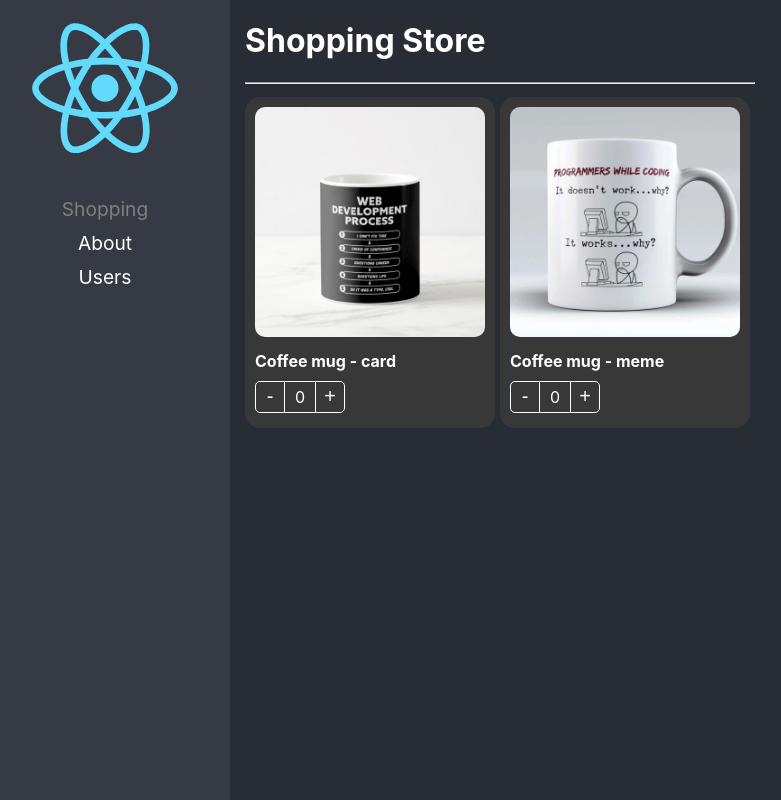
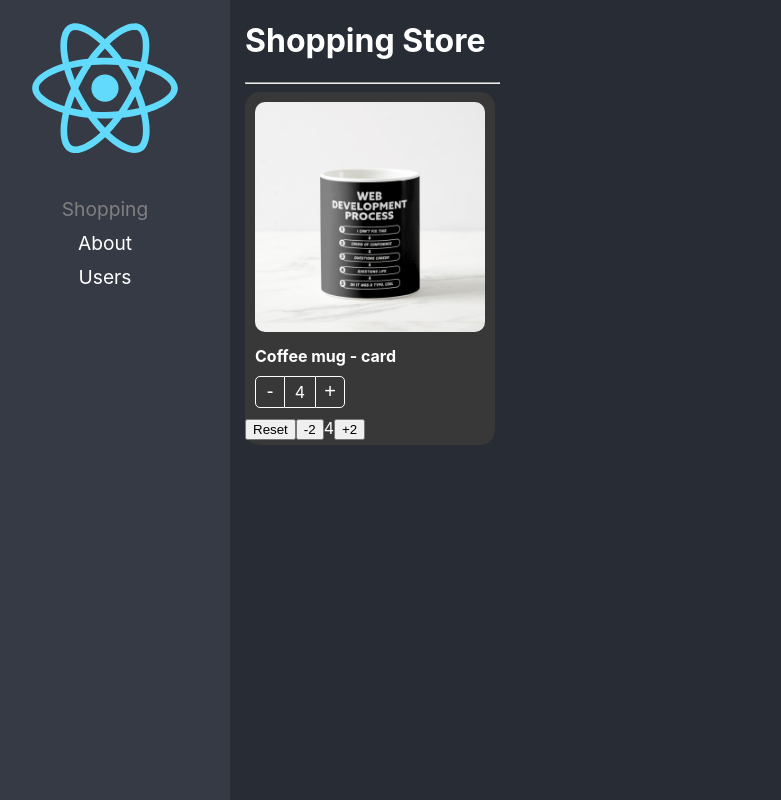
Before and after one commit to breoferbur/react-adv, a React (Create React App) app: page / in a window 1280 px wide. Shown: the whole page, without its empty margins (20-801 px from the left). Built offline with nearby package versions, Linux system fonts and the light colour scheme.

Commit message:
Fin del patron

```diff
--- a/src/02-component-patterns/components/ProductButtons.tsx
+++ b/src/02-component-patterns/components/ProductButtons.tsx
@@ -1,6 +1,6 @@
-import { CSSProperties, useContext } from 'react';
+import { CSSProperties, useCallback, useContext } from 'react';
+import { ProductContext } from './ProductCard';
 import styles from '../styles/styles.module.css';
-import { ProductContext } from './ProductCard';
 
 export interface Props {
     className?: string;
@@ -9,7 +9,14 @@ export interface Props {
 
 export const ProductButtons = ({ className, style }: Props) => {
 
-    const { increaseBy, counter } = useContext(ProductContext);
+    // extraer propiedad maxCount, es opcional
+    const { counter, maxCount, increaseBy } = useContext(ProductContext);
+
+    //  function isMaxReached, mirar useCallback [counter, maxCounter], devuelve boolean true si counter === maxCounter , false sino
+    const isMaxReached = useCallback(
+        () => !!maxCount && counter === maxCount,
+        [counter, maxCount]
+    )
 
     return (
         <div
@@ -22,7 +29,7 @@ export const ProductButtons = ({ className, style }: Props) => {
             <div
                 className={styles.countLabel}>{counter}</div>
             <button
-                className={styles.buttonAdd}
+                className={`${styles.buttonAdd} ${isMaxReached() ? styles.disabled : ''}`}
                 onClick={() => increaseBy(+1)}>+</button>
         </div>
     );
--- a/src/02-component-patterns/components/ProductCard.tsx
+++ b/src/02-component-patterns/components/ProductCard.tsx
@@ -1,35 +1,46 @@
-import { createContext, CSSProperties, ReactElement } from 'react';
+import { createContext, CSSProperties } from 'react';
 import { useProduct } from '../hooks/useProduct';
-import { OnChangeArgs, Product, ProductContextProps } from '../interfaces/interfaces';
+import { InitialValues, OnChangeArgs, Product, ProductCardHandlers, ProductContextProps } from '../interfaces/interfaces';
 import styles from '../styles/styles.module.css';
 
 export const ProductContext = createContext({} as ProductContextProps);
 const { Provider } = ProductContext;
 
 export interface Props {
-    children?: ReactElement | ReactElement[];
+    children: (args: ProductCardHandlers) => JSX.Element;
     className?: string;
     product: Product;
     style?: CSSProperties;
     value?: number;
+    initialValues?: InitialValues;
     onChange?: (args: OnChangeArgs) => void;
 };
 
-export const ProductCard = ({ product, className, style, value, children, onChange, }: Props) => {
+export const ProductCard = ({ product, className, style, value, initialValues, children, onChange, }: Props) => {
 
-    const { counter, increaseBy } = useProduct({ product, value, onChange });
+    const { counter, maxCount, isMaxCountReached, increaseBy, reset } = useProduct({ product, value, initialValues, onChange });
 
     return (
         <Provider value={{
             counter,
+            product,
+            maxCount,
             increaseBy,
-            product,
         }}>
             <div
                 className={`${styles.productCard} ${className}`}
                 style={style}
             >
-                {children}
+                {
+                    children({
+                        count: counter,
+                        maxCount: initialValues?.maxCount,
+                        isMaxCountReached,
+                        product,
+                        increaseBy,
+                        reset,
+                    })
+                }
             </div>
         </Provider>
     );
--- a/src/02-component-patterns/hooks/useProduct.ts
+++ b/src/02-component-patterns/hooks/useProduct.ts
@@ -1,30 +1,47 @@
-import { Product } from './../interfaces/interfaces';
-import { useEffect, useState } from 'react';
+import { Product, InitialValues } from './../interfaces/interfaces';
+import { useEffect, useState, useRef } from 'react';
 import { OnChangeArgs } from '../interfaces/interfaces';
 
 interface useProductArgs {
     product: Product;
     value?: number;
+    initialValues?: InitialValues;
     onChange?: (args: OnChangeArgs) => void
 }
 
-export const useProduct = ({ product, value = 0, onChange }: useProductArgs) => {
-    const [counter, setCounter] = useState(value);
+export const useProduct = ({ product, value = 0, initialValues, onChange }: useProductArgs) => {
+
+    const [counter, setCounter] = useState<number>(initialValues?.count || value);
+    const isMounted = useRef(false);
 
     // Sincroniza el valor del contador de producto -> carrito
     useEffect(() => {
-      setCounter(value);
+        if (!isMounted.current) return;
+        setCounter(value);
     }, [value]);
 
+    useEffect(() => {
+        isMounted.current = true;
+    }, []);
 
     const increaseBy = (value: number) => {
-        const newValue = Math.max(counter + value, 0);
+        let newValue = Math.max(counter + value, 0);
+        if (initialValues?.maxCount) {
+            newValue = Math.min(newValue, initialValues.maxCount);
+        };
         setCounter(newValue);
         onChange && onChange({ product, count: newValue });
     };
 
+    const reset = () =>  {
+        setCounter(initialValues?.count || value);
+    }
+
     return {
         counter,
+        maxCount: initialValues?.maxCount,
+        isMaxCountReached: !!initialValues?.maxCount && counter === initialValues.maxCount,
         increaseBy,
+        reset,
     };
 };
--- a/src/02-component-patterns/pages/ShoppingPage.tsx
+++ b/src/02-component-patterns/pages/ShoppingPage.tsx
@@ -1,62 +1,39 @@
 import { ProductButtons, ProductCard, ProductImage, ProductTitle } from '../components';
 import { products } from '../data/products';
-import { useShoppingCart } from '../hooks/useShoppingCart';
 import '../styles/custom-styles.css';
 
+const product = products[0]
+
 export const ShoppingPage = () => {
-
-    const { shoppingCart, onProductCountChange } = useShoppingCart();
 
     return (
         <div >
             <h1>Shopping Store</h1>
             <hr />
-            <div style={{
-                display: 'flex',
-                flexDirection: 'row',
-                flexWrap: 'wrap'
-            }}>
+            <ProductCard
+                key={product.id}
+                product={product}
+                className="bg-dark text-white"
+                initialValues={{
+                    count: 4,
+                    maxCount: 10,
+                }}
+            >
                 {
-                    products.map(product => (
-                        <ProductCard
-                            key={product.id}
-                            product={product}
-                            className="bg-dark"
-                            // Sincroniza el valor del contador de carrito -> producto
-                            value={shoppingCart[product.id]?.count || 0}
-                            onChange={onProductCountChange}
-                        >
+                    ({ count, isMaxCountReached, reset, increaseBy }) => (
+                        <>
                             <ProductImage className="custom-image" />
                             <ProductTitle className="text-white text-bold" />
                             <ProductButtons className="custom-buttons" />
-                        </ProductCard>
-                    ))
+                            <button onClick={reset}>Reset</button>
+                            <button onClick={() => increaseBy(-2)}>-2</button>
+                            <span>{count}</span>
+                            {(!isMaxCountReached && <button onClick={() => increaseBy(2)}>+2</button>)}
+                        </>
+                    )
                 }
-            </div>
-            <div className="shopping-cart">
-                {
-                    Object.entries(shoppingCart).map(([key, product]) => (
-                        <ProductCard
-                            key={key}
-                            product={product}
-                            className="bg-dark"
-                            style={{ width: '100px' }}
-                            value={product.count}
-                            onChange={onProductCountChange}
-                        //  onChange={() => onProductCountChange(product1)}
-                        >
-                            <ProductImage
-                                className="custom-image"
-                                style={{ boxShadow: '10px 10px 10px rgba(0,0,0,0)' }}
-                            />
-                            <ProductButtons
-                                className="custom-buttons"
-                                style={{ display: 'flex', justifyContent: 'center' }}
-                            />
-                        </ProductCard>
-                    ))
-                }
-            </div>
+
+            </ProductCard>
         </div>
     )
 }
--- a/src/02-component-patterns/styles/styles.module.css
+++ b/src/02-component-patterns/styles/styles.module.css
@@ -1,3 +1,4 @@
+
 
 
 .productCard {
@@ -60,3 +61,9 @@
 .buttonAdd:hover {
     background-color: rgba(0, 0, 0, 0.1);
 }
+
+.disabled {
+    border-color: grey !important;
+    border-left: 1px solid white !important;
+    color: grey !important;
+}
```
Also changed, not shown: src/02-component-patterns/interfaces/interfaces.ts (+16 -0 lines).
